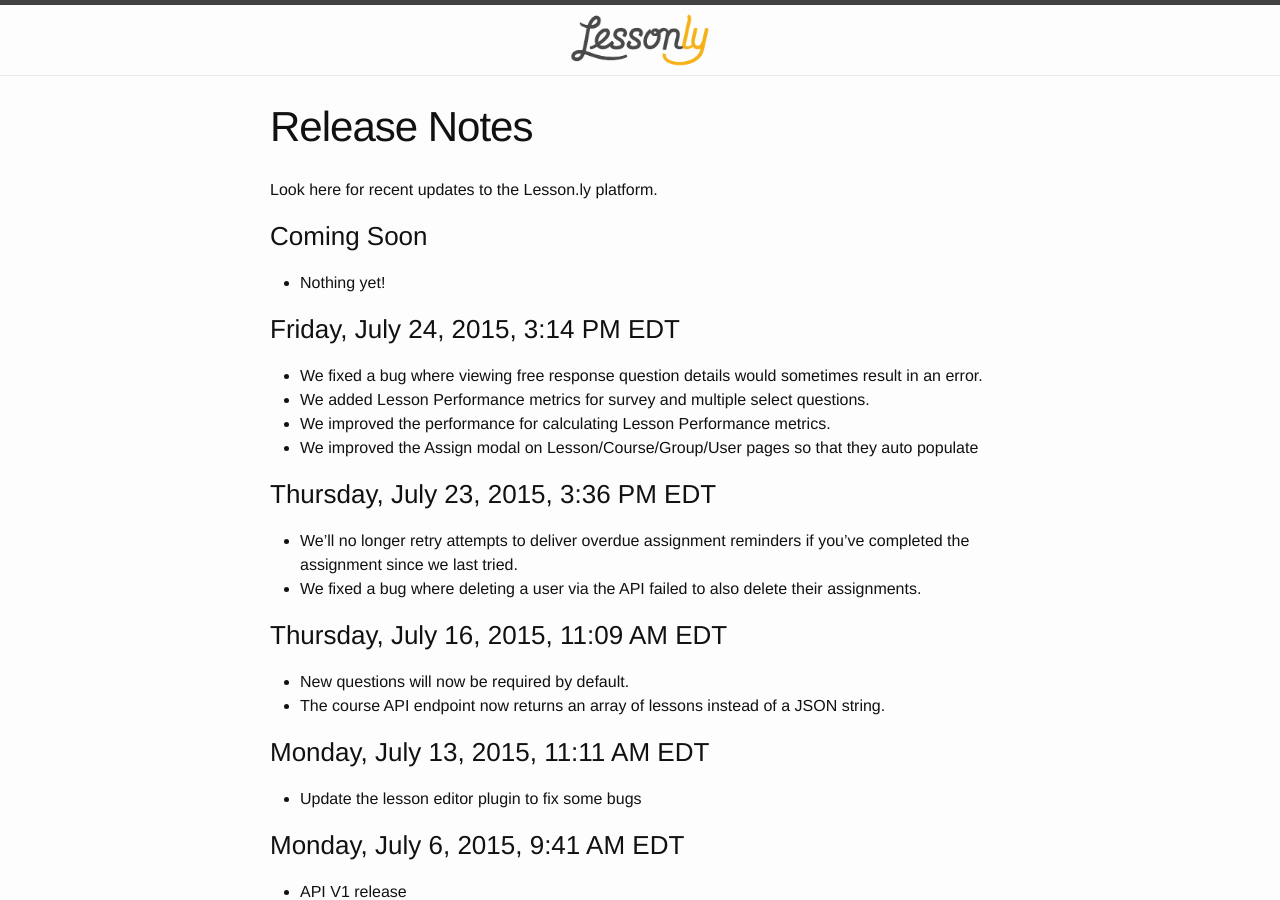
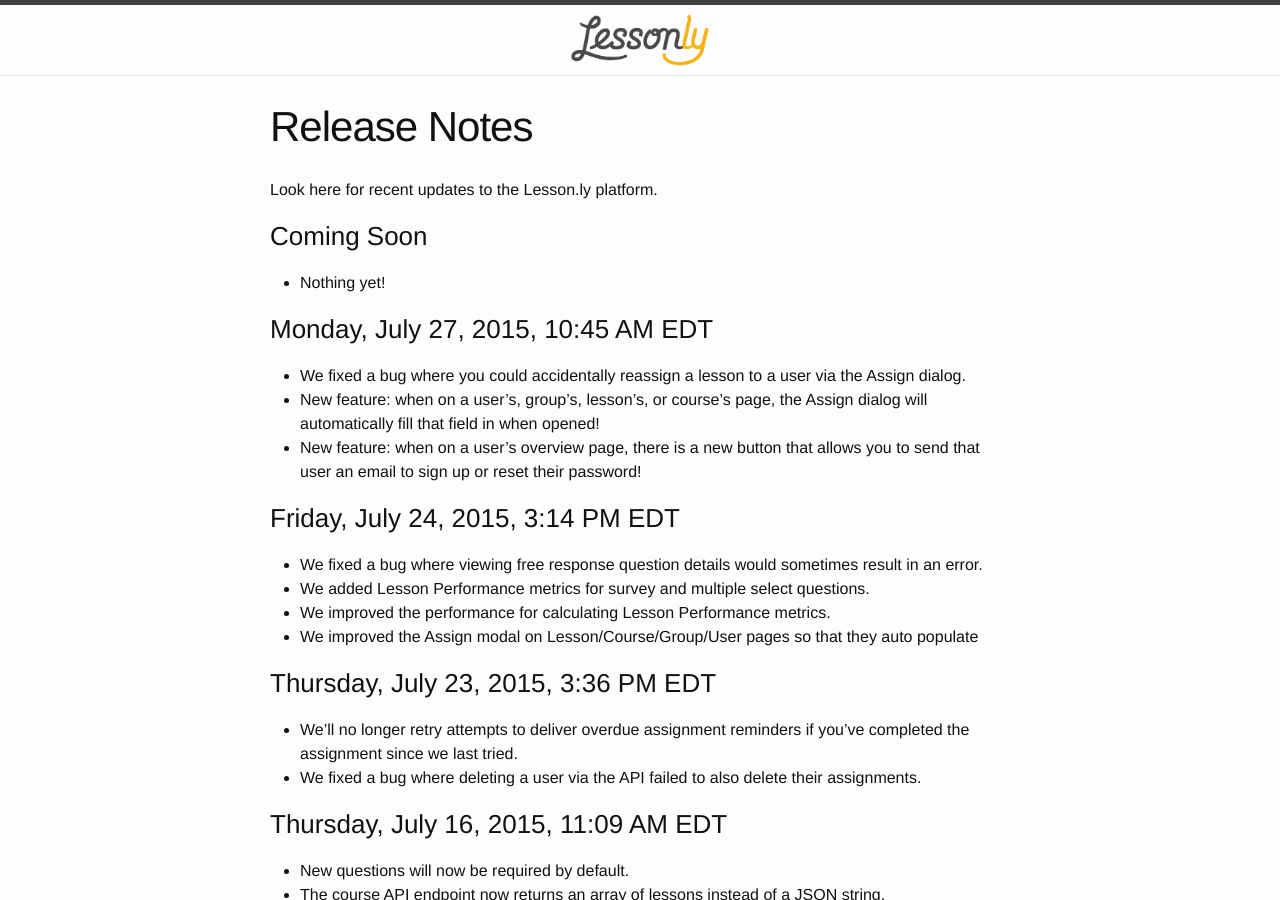
Before and after one commit to isabella232/lessonly.github.io, a Jekyll site: the page built from release-notes.md, in a window 1280 px wide and 900 px high. Built offline with Jekyll 4.4.1, drawn with Linux system fonts in a browser that asks for light colours.

Commit message:
New release
Autopopulate assign modal
Send password reset email

```diff
--- a/release-notes.md
+++ b/release-notes.md
@@ -9,6 +9,12 @@
 ### Coming Soon
 
 - Nothing yet!
+
+### Monday, July 27, 2015, 10:45 AM EDT
+
+- We fixed a bug where you could accidentally reassign a lesson to a user via the Assign dialog.
+- New feature: when on a user's, group's, lesson's, or course's page, the Assign dialog will automatically fill that field in when opened!
+- New feature: when on a user's overview page, there is a new button that allows you to send that user an email to sign up or reset their password!
 
 ### Friday, July 24, 2015, 3:14 PM EDT
 
```
